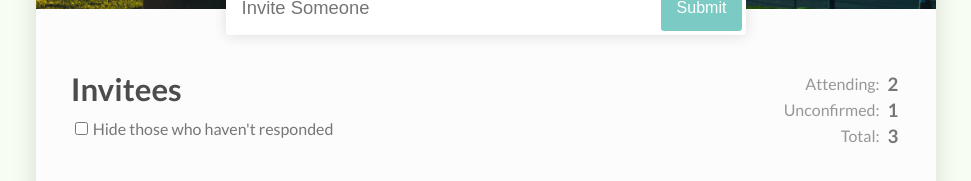
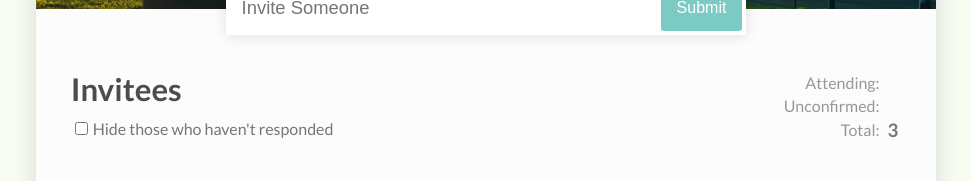
Before and after one commit to bliotti/rsvp-site, a React (Create React App) app: page / in a window 1280 px wide. Shown: the part 311-492 px from the top of the page, without its empty margins (154-1125 px from the left). Built offline with nearby package versions, Linux system fonts and the light colour scheme.

Commit message:
total counter

```diff
--- a/src/App.js
+++ b/src/App.js
@@ -2,6 +2,7 @@
 import './App.css'
 import GuestList from './GuestList'
 import { map, merge, addIndex } from 'ramda'
+import Counter from './Counter'
 
 class App extends Component {
   state = {
@@ -69,7 +70,8 @@
       pendingGuest: e.target.value
     })
 
-  newGuestSubmitHandler = () =>
+  newGuestSubmitHandler = e => {
+    e.preventDefault()
     this.setState({
       guests: [
         {
@@ -81,24 +83,21 @@
       ],
       pendingGuest: ''
     })
+  }
 
   getTotalInvited = () => this.state.guests.length
   // getAttendingGuests = () =>
   // getUnconformedGuests = () =>
 
   render() {
+    const totalInvited = this.getTotalInvited()
     return (
       <div className="App">
         <header>
           <h1>RSVP</h1>
           <p>Brian Liotti's Example App</p>
 
-          <form
-            onSubmit={e => {
-              e.preventDefault()
-              this.newGuestSubmitHandler
-            }}
-          >
+          <form onSubmit={this.newGuestSubmitHandler}>
             <input
               type="text"
               value={this.state.pendingGuest}
@@ -129,22 +128,9 @@
               Hide those who haven't responded
             </label>
           </div>
-          <table className="counter">
-            <tbody>
-              <tr>
-                <td>Attending:</td>
-                <td>2</td>
-              </tr>
-              <tr>
-                <td>Unconfirmed:</td>
-                <td>1</td>
-              </tr>
-              <tr>
-                <td>Total:</td>
-                <td>3</td>
-              </tr>
-            </tbody>
-          </table>
+
+          <Counter totalInvited={totalInvited} />
+
           <GuestList
             guests={this.state.guests}
             toggleConfirmationAt={this.toggleConfirmationAt}
--- /dev/null
+++ b/src/Counter.js
@@ -0,0 +1,29 @@
+import React from 'react'
+import PropTypes from 'prop-types'
+
+const Counter = props => (
+  <table className="counter">
+    <tbody>
+      <tr>
+        <td>Attending:</td>
+        <td>{props.numberAttending}</td>
+      </tr>
+      <tr>
+        <td>Unconfirmed:</td>
+        <td>{props.numberUnconfirmed}</td>
+      </tr>
+      <tr>
+        <td>Total:</td>
+        <td>{props.totalInvited}</td>
+      </tr>
+    </tbody>
+  </table>
+)
+
+Counter.propTypes = {
+  numberAttending: PropTypes.number,
+  numberUnconfirmed: PropTypes.number,
+  totalInvited: PropTypes.number
+}
+
+export default Counter
--- a/src/GuestList.js
+++ b/src/GuestList.js
@@ -32,7 +32,7 @@
   setNameAt: PropTypes.func.isRequired,
   isFiltered: PropTypes.bool.isRequired,
   removeGuestAt: PropTypes.func.isRequired,
-  PendingGuest: PropTypes.string.isRequired
+  pendingGuest: PropTypes.string.isRequired
 }
 
 export default GuestList
--- a/src/PendingGuest.js
+++ b/src/PendingGuest.js
@@ -1,15 +1,15 @@
 import React from 'react'
 import PropTypes from 'prop-types'
 
-const PendingGuest = ({ name }) =>
-  name ? (
+const PendingGuest = props =>
+  props.name ? (
     <li className="pending">
-      <span>{name}</span>
+      <span>{props.name}</span>
     </li>
   ) : null
 
 PendingGuest.propTypes = {
-  name: PropTypes.string.isRequired
+  name: PropTypes.string
 }
 
 export default PendingGuest
```
